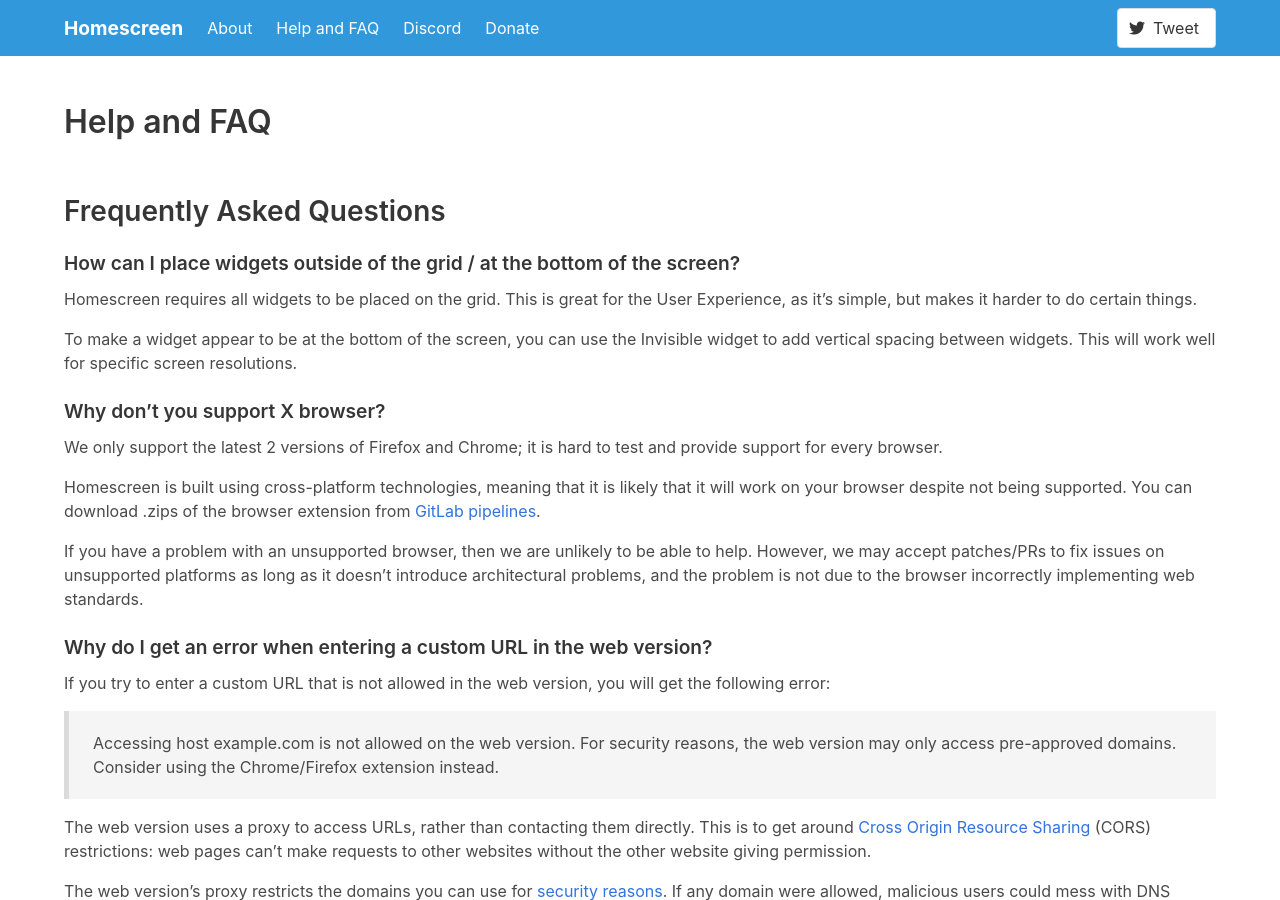
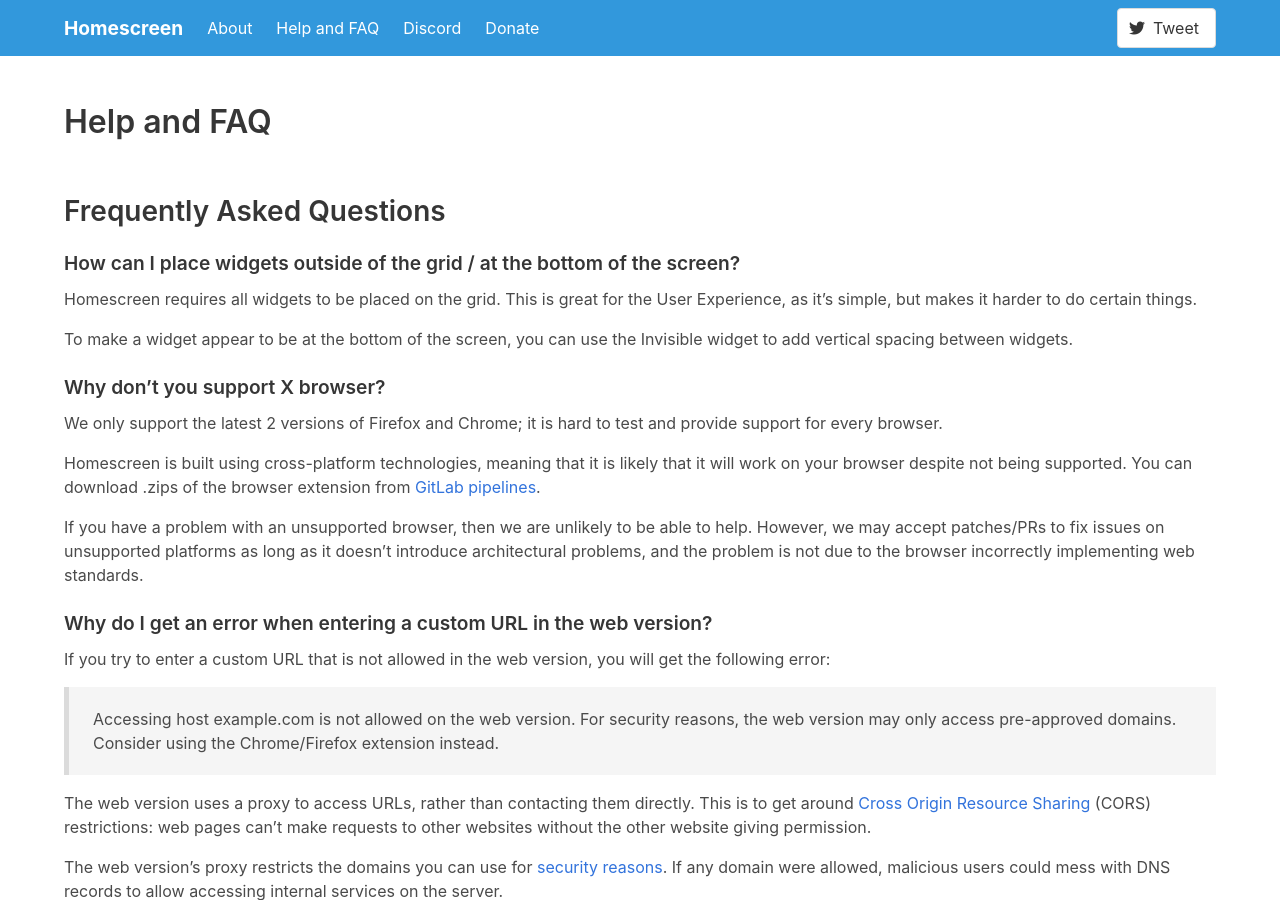
Before and after one commit to rubenwardy/renewedtab_website, a Jekyll site: the page built from help.md, in a window 1280 px wide and 900 px high. Built offline with Jekyll 4.4.1, drawn with Linux system fonts in a browser that asks for light colours.

Commit message:
Help: Remove 'specific resolutions' as it is confusing

```diff
--- a/help.md
+++ b/help.md
@@ -13,8 +13,7 @@
 the User Experience, as it's simple, but makes it harder to do certain things.
 
 To make a widget appear to be at the bottom of the screen, you can use the
-Invisible widget to add vertical spacing between widgets. This will work well
-for specific screen resolutions.
+Invisible widget to add vertical spacing between widgets.
 
 ### Why don't you support X browser?
 
```
